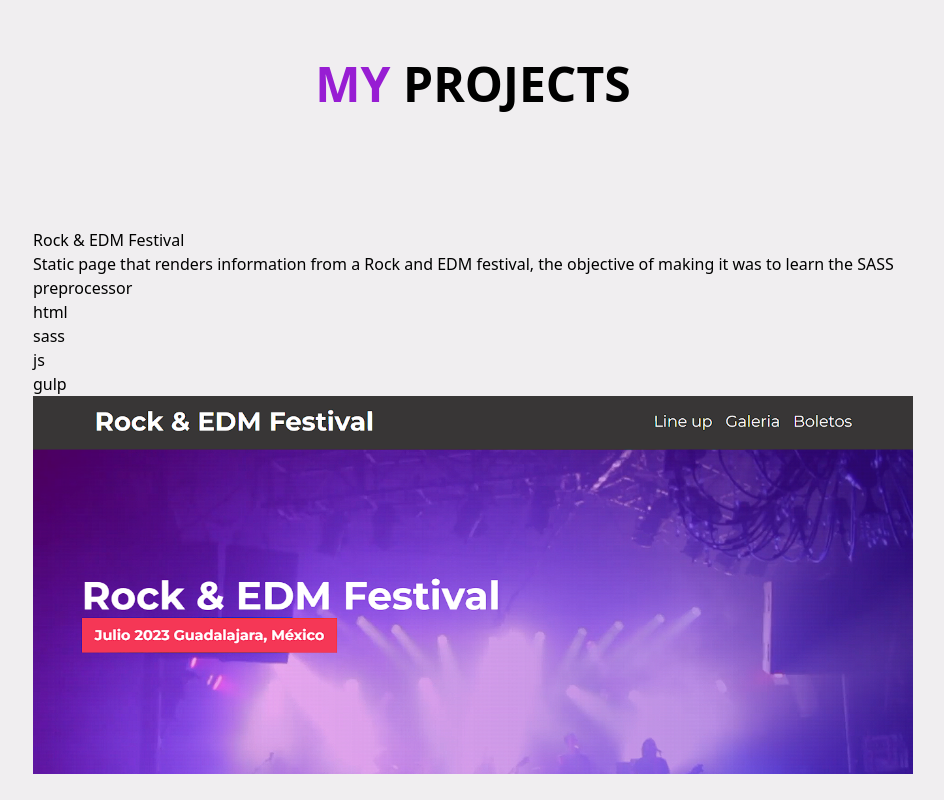
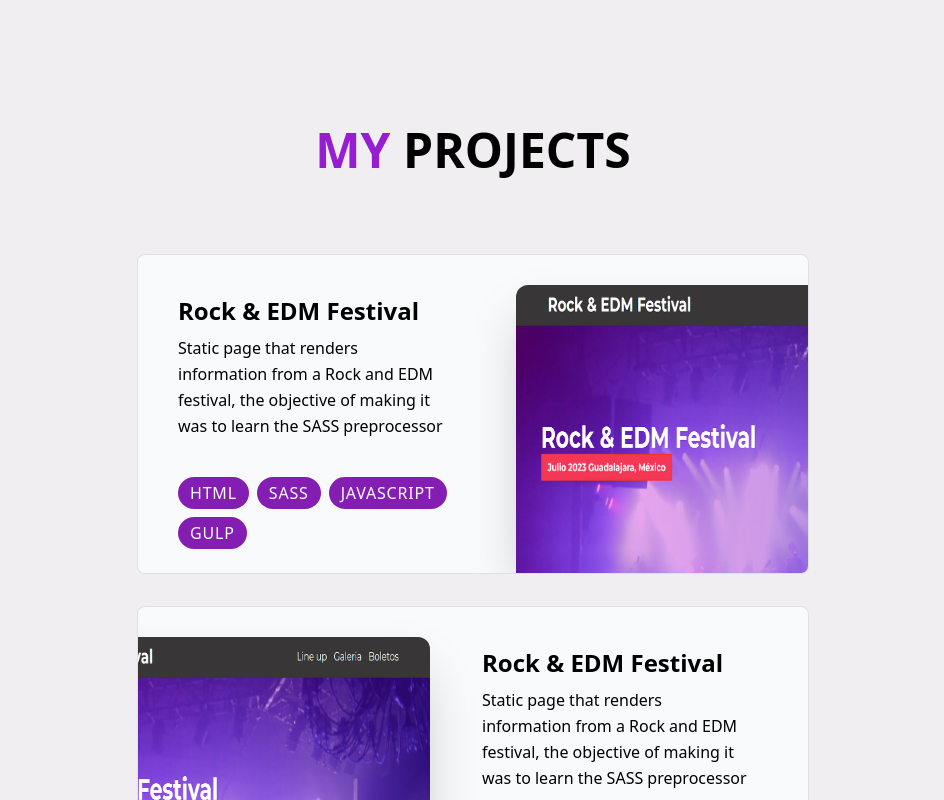
Before and after one commit to RSuarezLastra/Portfolio, a React (Vite) app: page / in a window 1280 px wide. Shown: the part 1380-2180 px from the top of the page, without its empty margins (167-1111 px from the left). Built offline with nearby package versions, Linux system fonts and the light colour scheme.

Commit message:
card projects diseño finalizado

```diff
--- a/src/components/Intro.jsx
+++ b/src/components/Intro.jsx
@@ -7,7 +7,7 @@ const Intro = () => {
         <section id='about' className=' min-h-[26rem] sm:min-h-[42rem] scroll-mt-24'>
             <h2 className="text-center  text-3xl sm:text-5xl font-semibold  dark:text-slate-100">
                 ABOUT <span className='text-seance-700'>ME</span></h2>
-            <div className="grid grid-cols-1 md:grid-cols-2 gap-0 md:gap-10   p-4 md:px-10 lg:px-12  w-3/4 mx-auto mb-8">
+            <div className="grid grid-cols-1 md:grid-cols-2 gap-0 md:gap-10   p-4 md:px-10 lg:px-12  sm:w-3/4 mx-auto mb-8">
                 <div className="flex flex-col justify-center">
                     <p className='sm:text-xl mt-4 md:mt-8 text-justify dark:text-slate-200'>Hello, I'm Raul Suarez Lastra, a full stack developer, with a background in mechanical engineering. During my degree, I learned about programming and ended up liking it more than my own career.
                         In addition to developing web applications, I like to play guitar and sing.</p>
--- a/src/components/Navbar/Nav.jsx
+++ b/src/components/Navbar/Nav.jsx
@@ -24,7 +24,7 @@ const Nav = () => {
 
     return (
         <header className='relative z-[1000]'>
-            <motion.nav className="top-6  left-1/2 rounded-full bg-white bg-opacity-60 dark:bg-opacity-60  dark:bg-neutral-700 backdrop-blur-[0.5rem] flex justify-center p-4  shadow-xl fixed"
+            <motion.nav className="top-6  left-1/2 rounded-full bg-white bg-opacity-60 dark:bg-opacity-60   backdrop-blur-[0.5rem] flex justify-center p-4  shadow-2xl  fixed dark:bg-neutral-700  "
                 initial={{ y: -100, x: '-50%', opacity: 0 }}
                 animate={{ y: 0, x: '-50%', opacity: 1 }}
                 transition={{ delay: 0.2 }}>
--- a/src/components/Projects/Card_project.jsx
+++ b/src/components/Projects/Card_project.jsx
@@ -1,17 +1,19 @@
 
 
-const Card_project = ({title, description, tags, imgUrl}) => {
+const Card_project = ({ title, description, tags, imgUrl }) => {
     return (
 
-        <section className="">
-            <h3>{title}</h3>
-            <p>{description}</p>
-            <ul>
-                {tags.map((tag, index) => (
-                    <li key={index}>{tag}</li>
-                ))}
-            </ul>
-            <img src={imgUrl} alt={title} />
+        <section className="bg-gray-50  dark:bg-neutral-800  max-w-[42rem] border border-black/10 overflow-hidden rounded-lg sm:pr-8 relative h-[20rem] mb-4 sm:mb-8 group group-even:pl-8">
+            <div className="pt-4 pb-3 sm:pb-6 px-5 sm:pl-10 sm:pr-2 sm:pt-10 sm:max-w-[50%] flex flex-col h-full group-even:ml-[19rem] ">
+                <h3 className="text-2xl font-semibold dark:text-slate-100">{title}</h3>
+                <p className="mt-2 leading-relaxed dark:text-slate-100">{description}</p>
+                <ul className="flex flex-wrap gap-2 mt-4 sm:mt-auto">
+                    {tags.map((tag, index) => (
+                        <li key={index} className=" text-white rounded-full uppercase px-3 py-1 tracking-wider  bg-seance-800">{tag}</li>
+                    ))}
+                </ul>
+            </div>
+            <img src={imgUrl} alt={title} className="absolute bottom-0 -right-40 w-[28.25rem] rounded-t-xl shadow-2xl group-even:right-[initial] group-even:-left-40  h-72" />
         </section>
 
     );
--- a/src/components/Projects/Projects.jsx
+++ b/src/components/Projects/Projects.jsx
@@ -3,9 +3,9 @@ import Card_project from "./Card_project";
 
 const Projects = () => {
     return (
-        <section id='projects' className=" min-h-[26rem] sm:min-h-[40rem]  w-full sm:w-3/4 mx-auto mt-0 lg:mt-20 mb-10 scroll-mt-24">
+        <section id='projects' className=" min-h-[26rem] sm:min-h-[40rem]  w-full sm:w-3/4 mx-auto mt-0 lg:mt-20 mb-10 sm:mb-20 scroll-mt-24">
             <h2 className="text-center font-semibold text-3xl sm:text-5xl mb-8 sm:mb-20 dark:text-slate-100"><span className='text-seance-700'>MY </span>PROJECTS</h2>
-            <div className="flex flex-col gap-5 md:gap-10 px-10 sm:px-0 lg:p-10">
+            <div className="flex flex-col  items-center ">
                 {info.map((project, index) => (
                     <Card_project key={index} {...project} />
                 ))}
--- a/src/components/Projects/info_project.js
+++ b/src/components/Projects/info_project.js
@@ -4,7 +4,19 @@ const info_project = [
     {
         title: 'Rock & EDM Festival',
         description: 'Static page that renders information from a Rock and EDM festival, the objective of making it was to learn the SASS preprocessor',
-        tags:['html', 'sass','js','gulp'],
+        tags:['html', 'sass','javaScript','gulp'],
+        imgUrl:rockEdm
+    },
+    {
+        title: 'Rock & EDM Festival',
+        description: 'Static page that renders information from a Rock and EDM festival, the objective of making it was to learn the SASS preprocessor',
+        tags:['html', 'sass','javaScript','gulp'],
+        imgUrl:rockEdm
+    },
+    {
+        title: 'Rock & EDM Festival',
+        description: 'Static page that renders information from a Rock and EDM festival, the objective of making it was to learn the SASS preprocessor',
+        tags:['html', 'sass','javaScript','gulp'],
         imgUrl:rockEdm
     }
 ]
--- a/src/components/Skills.jsx
+++ b/src/components/Skills.jsx
@@ -33,7 +33,7 @@ const fadeInAnimationVariants = {
 const Skills = () => {
     return (
         <div className='w-full mb-10 sm:mb-20 pb-10'>
-            <ul className="mx-auto w-3/4 flex flex-wrap gap-4 justify-center ">
+            <ul className="mx-auto sm:w-3/4 flex flex-wrap gap-4 justify-center ">
                 {skillsData.map((skill, index) => (
                     <motion.li
                         key={index}
--- a/src/views/Home.jsx
+++ b/src/views/Home.jsx
@@ -6,7 +6,7 @@ import Contact from "../components/Contact";
 
 const Home = () => {
     return (
-        <div className="bg-shark-100 dark:bg-neutral-900 min-h-screen w-full">
+        <div className="bg-shark-100 dark:bg-neutral-900 min-h-screen w-full flex flex-col items-center px-4">
 
             <Nav />
             <Title/>
```
